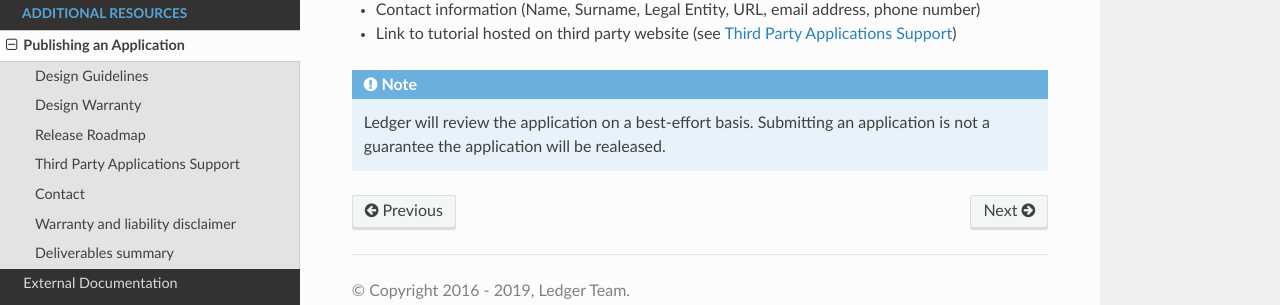
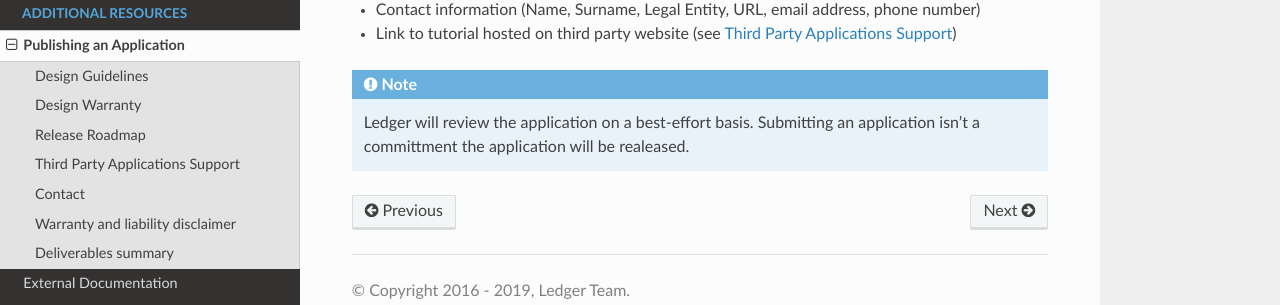
Before and after one commit to LedgerHQ/ledger-dev-doc, a Sphinx documentation site: the page built from source/additional/publishing_an_app.rst, in a window 1280 px wide and 900 px high, scrolled down 7933 px. Shown: the part 540-845 px from the top of the window. Built offline with Sphinx 7.4.7 and the Read the Docs theme 2.0.0, drawn with Linux system fonts in a browser that asks for light colours.

Commit message:
Update publishing_an_app.rst
Change wording

```diff
--- a/source/additional/publishing_an_app.rst
+++ b/source/additional/publishing_an_app.rst
@@ -261,4 +261,4 @@
 
 .. note::
 
-   Ledger will review the application on a best-effort basis. Submitting an application is not a guarantee the application will be realeased.
+   Ledger will review the application on a best-effort basis. Submitting an application isn't a committment the application will be realeased.
```
